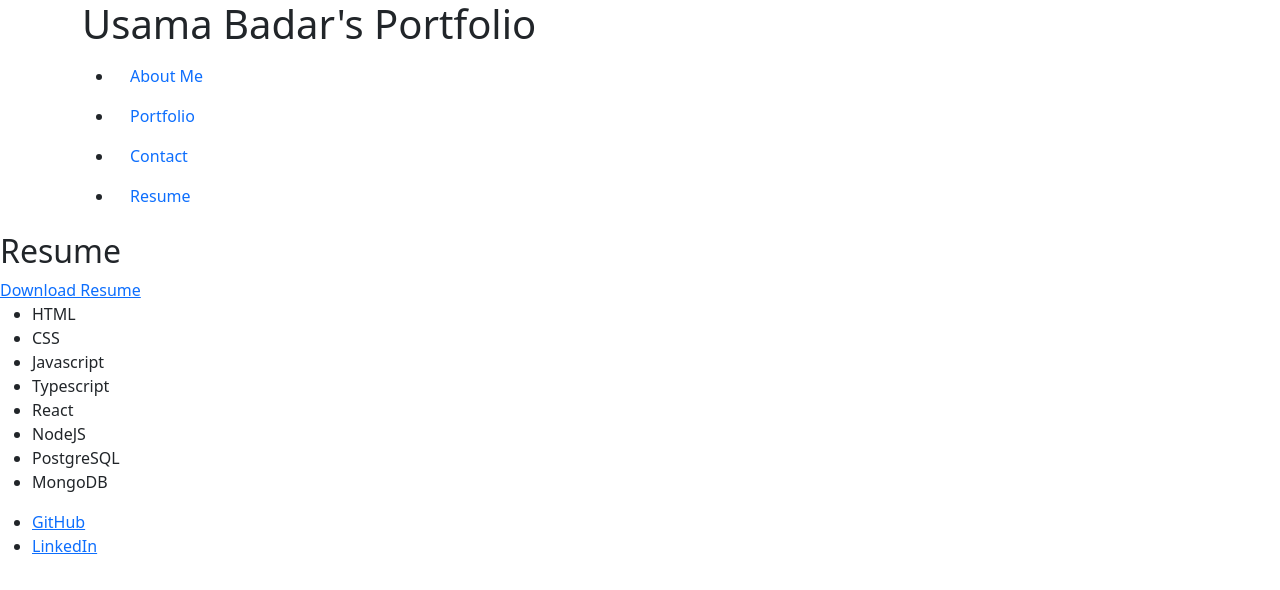
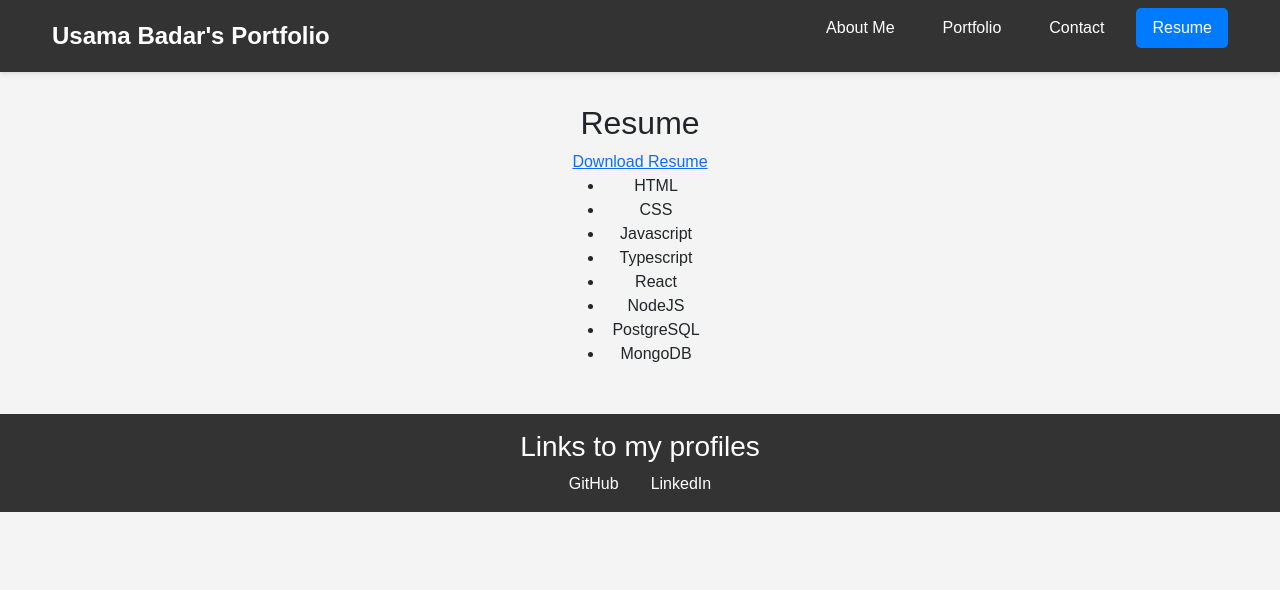
Before and after one commit to usamabadarr/React-Portfolio, a React (Vite) app: page /resume in a window 1280 px wide. Shown: the top 590 px of the page. Built offline with nearby package versions, Linux system fonts and the light colour scheme.

Commit message:
added header.css and changed styles for home page

```diff
--- a/src/App.css
+++ b/src/App.css
@@ -1,14 +1,16 @@
 /* src/assets/styles/main.css */
 
+/* Global Styles */
 body {
   font-family: Arial, sans-serif;
   margin: 0;
   padding: 0;
   box-sizing: border-box;
+  background-color: #f4f4f4;
 }
 
-/* Header */
-header {
+/* Header Styles */
+.header {
   background-color: #333;
   color: white;
   padding: 1rem;
@@ -19,46 +21,56 @@ header {
   width: 100%;
 }
 
-header h1 {
+.header-title {
   margin: 0;
   font-size: 2rem;
 }
 
-/* Navigation */
-nav ul {
+/* Navigation Styles */
+.nav {
+  margin-top: 0.5rem;
+}
+
+.nav-list {
   list-style: none;
   padding: 0;
-  margin: 1rem 0;
+  margin: 0;
   text-align: center;
 }
 
-nav ul li {
+.nav-list .nav-item {
   display: inline-block;
   margin: 0 15px;
 }
 
-a {
+.nav-link {
   color: white;
   text-decoration: none;
   font-size: 1.2rem;
+  padding: 0.5rem 1rem;
+  border-radius: 5px;
+  transition: background-color 0.3s ease, color 0.3s ease;
 }
 
-a:hover {
+.nav-link:hover {
+  background-color: #444;
   text-decoration: underline;
 }
 
-a.active {
+.nav-link.active {
   font-weight: bold;
   border-bottom: 2px solid #f39c12;
 }
 
-/* Main Content */
+/* Main Content Styles */
 main {
   padding: 2rem;
+  max-width: 1200px;
+  margin: 0 auto;
 }
 
-/* Footer */
-footer {
+/* Footer Styles */
+.footer {
   text-align: center;
   padding: 1rem;
   background-color: #333;
@@ -68,27 +80,34 @@ footer {
   bottom: 0;
 }
 
-footer a {
-  color: white;
-  margin: 0 10px;
+.footer-content {
+  display: flex;
+  justify-content: center;
+  gap: 20px; /* Space between links */
 }
 
-footer a:hover {
+.footer-link {
+  color: white;
+  text-decoration: none;
+  font-size: 1.2rem;
+}
+
+.footer-link:hover {
   color: #f39c12;
 }
 
 /* Responsive Design */
 @media (max-width: 768px) {
-  header h1 {
+  .header-title {
     font-size: 1.5rem;
   }
 
-  nav ul li {
+  .nav-list .nav-item {
     display: block;
     margin: 10px 0;
   }
 
-  a {
+  .nav-link {
     font-size: 1rem;
   }
 }
--- a/src/App.jsx
+++ b/src/App.jsx
@@ -12,7 +12,7 @@ const App = () => {
       <main>
         {/* <Routes>
           <Route path="/" element={<AboutMe />} />
-          <Route path="/portfolio" element={<Portfolio />} />
+          <Route path="/Projects" element={<Projects />} />
           <Route path="/contact" element={<Contact />} />
           <Route path="/resume" element={<Resume />} />
          </Routes> */}
--- a/src/components/Footer.jsx
+++ b/src/components/Footer.jsx
@@ -1,13 +1,26 @@
-// src/components/Footer.jsx
+// // src/components/Footer.jsx
+// import React from 'react';
+
 function Footer() {
-    return (
-      <footer>
-        <ul>
-          <li><a href="https://github.com/usamabadarr" target="_blank" rel="noopener noreferrer">GitHub</a></li>
-          <li><a href="https://www.linkedin.com/in/usama-badar-64a975149/" target="_blank" rel="noopener noreferrer">LinkedIn</a></li>
+  return (
+    <footer className="footer">
+      <div className="footer-content">
+        <h3>Links to my profiles</h3>
+        <ul className="footer-links">
+          <li>
+            <a href="https://github.com/usamabadarr" target="_blank" rel="noopener noreferrer">
+              GitHub
+            </a>
+          </li>
+          <li>
+            <a href="https://www.linkedin.com/in/usama-badar-64a975149/" target="_blank" rel="noopener noreferrer">
+              LinkedIn
+            </a>
+          </li>
         </ul>
-      </footer>
-    );
-  }
+      </div>
+    </footer>
+  );
+}
 
-  export default Footer;
+export default Footer;
--- /dev/null
+++ b/src/components/Header.css
@@ -0,0 +1,121 @@
+/* Reset margin and padding globally */
+* {
+  margin: 0;
+  padding: 0;
+  box-sizing: border-box;
+}
+
+body {
+  font-family: Arial, sans-serif;
+  background-color: #f4f4f4;
+  display: flex;
+  flex-direction: column;
+  min-height: 100vh; /* Ensure the body takes full viewport height */
+}
+
+/* Header Styles */
+.header {
+  background-color: #333;
+  color: white;
+  padding: 0.5rem 1rem;
+  box-shadow: 0 2px 4px rgba(0, 0, 0, 0.1);
+  display: flex;
+  align-items: center; /* Align items vertically center */
+  justify-content: space-between; /* Space out title and nav items */
+}
+
+.header .container {
+  max-width: 1200px;
+  margin: 0 auto;
+  display: flex;
+  justify-content: space-between;
+  align-items: center;
+  width: 100%; /* Ensure container uses full width */
+}
+
+.header-title {
+  font-size: 1.5rem;
+  font-weight: bold;
+  margin: 0; /* Remove margin around title */
+  padding: 0; /* Remove padding around title if needed */
+}
+.nav {
+  display: flex;
+}
+
+.nav-list {
+  display: flex;
+  list-style: none;
+}
+
+.nav-item {
+  margin-left: 1rem;
+}
+
+.nav-link {
+  color: white;
+  text-decoration: none;
+  font-size: 1rem;
+  padding: 0.5rem 1rem;
+  border-radius: 5px;
+  transition: background-color 0.3s ease, color 0.3s ease;
+}
+
+.nav-link:hover {
+  background-color: #555;
+}
+
+.nav-link.active {
+  background-color: #007bff;
+  color: white;
+}
+
+.nav-link.active:hover {
+  background-color: #0056b3;
+}
+
+/* Main Content Styles */
+main {
+  flex: 1; /* Allow main content to grow and take available space */
+  display: flex;
+  align-items: center; /* Center items vertically */
+  justify-content: center; /* Center items horizontally */
+  text-align: center;
+  padding: 2rem;
+}
+
+/* Footer Styles */
+footer {
+  text-align: center;
+  padding: 1rem;
+  background-color: #333;
+  color: white;
+  position: relative; /* Make footer relative for better positioning */
+  width: 100%;
+}
+
+footer h3 {
+  margin-bottom: 0.5rem;
+}
+
+footer ul {
+  list-style: none;
+  padding: 0;
+  margin: 0;
+  display: flex;
+  justify-content: center; /* Center items horizontally */
+}
+
+footer ul li {
+  margin: 0 1rem; /* Add space between items */
+}
+
+footer a {
+  color: white;
+  text-decoration: none;
+  font-size: 1rem;
+}
+
+footer a:hover {
+  color: #f39c12; /* Change color on hover */
+}
--- a/src/components/Header.jsx
+++ b/src/components/Header.jsx
@@ -2,7 +2,7 @@
 
 import React from 'react';
 import { Link, useLocation } from 'react-router-dom';
-// import './App.css';
+import './Header.css';
 
 const Header = () => {
   const currentPage = useLocation().pathname; //
--- a/src/pages/Projects.jsx
+++ b/src/pages/Projects.jsx
@@ -5,7 +5,7 @@ import React from 'react';
 const Projects = () => {
   return (
     <section>
-      <h2>Portfolio</h2>
+      <h2>Projects</h2>
       <Project
         title="Efficiency Nerds"
         image="/assets/images/Project1.png"
```
